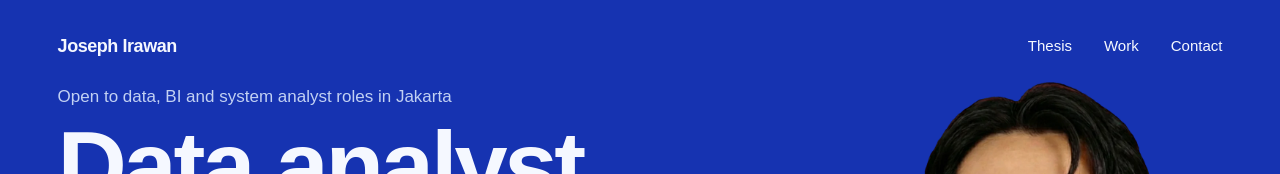
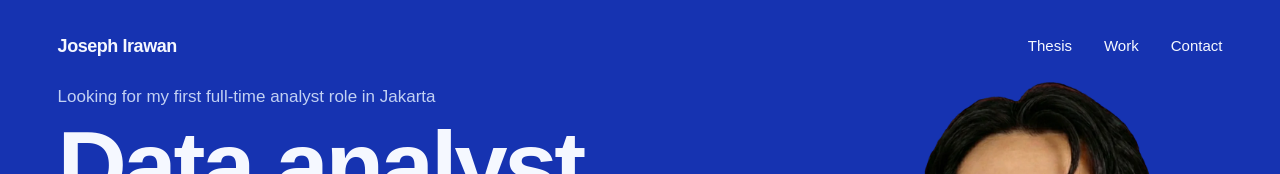
Before and after one commit to zpjosephi/josephsweb, a Next.js app: page / in a window 1280 px wide. Shown: the top 174 px of the page. Built offline with nearby package versions, Linux system fonts and the light colour scheme; a web font is replaced by a local one.

Commit message:
broaden the availability line to any analyst role

```diff
--- a/src/components/intro.tsx
+++ b/src/components/intro.tsx
@@ -36,7 +36,7 @@ export function Intro() {
         className="shell relative grid flex-1 grid-cols-1 lg:grid-cols-12 lg:gap-x-10"
       >
         <div className="relative z-[1] flex flex-col justify-center pb-10 pt-12 lg:col-span-7 lg:pb-12 lg:pt-6">
-          <p className="text-[17px] text-on-stage-soft">Open to data, BI and system analyst roles in Jakarta</p>
+          <p className="text-[17px] text-on-stage-soft">Looking for my first full-time analyst role in Jakarta</p>
           <h1 className="mt-3 font-display text-[clamp(3.4rem,8.6vw,6rem)] font-semibold leading-[0.92] tracking-[-0.035em]">
             Data analyst.
           </h1>
```
